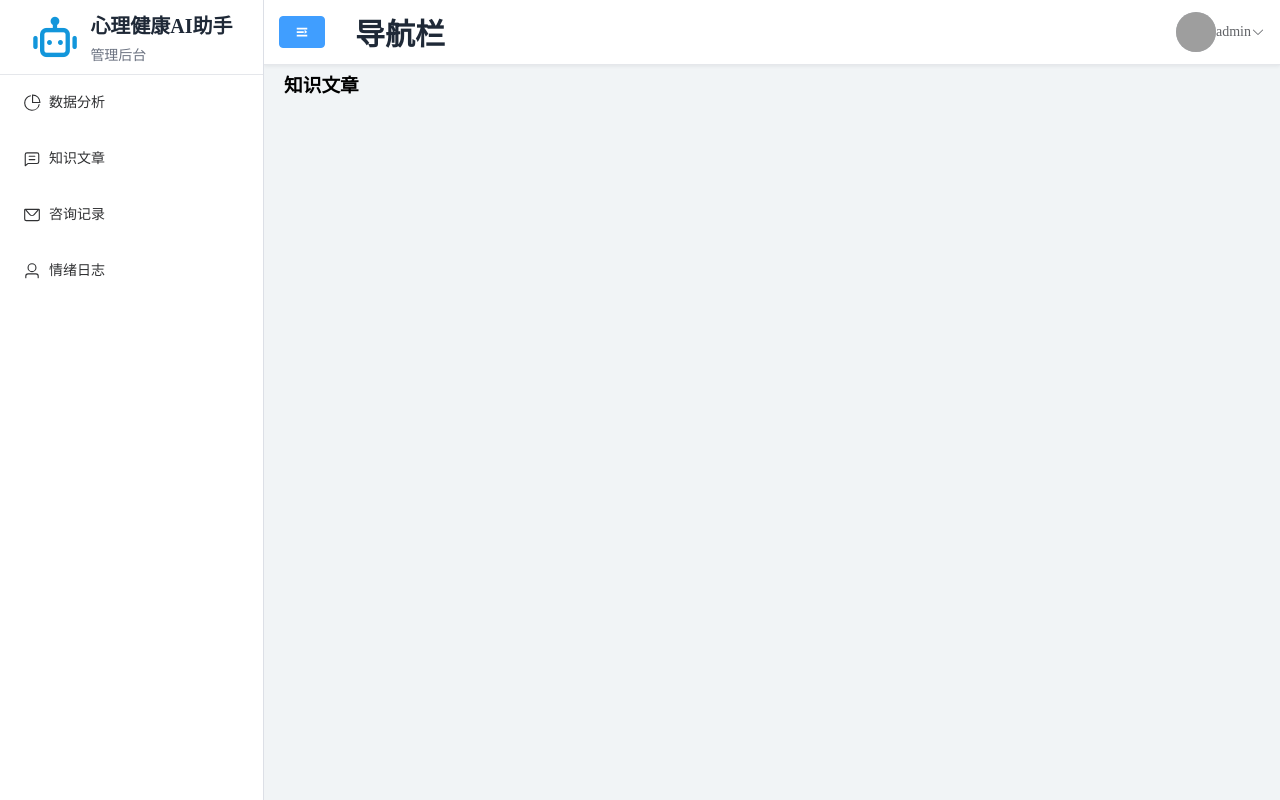
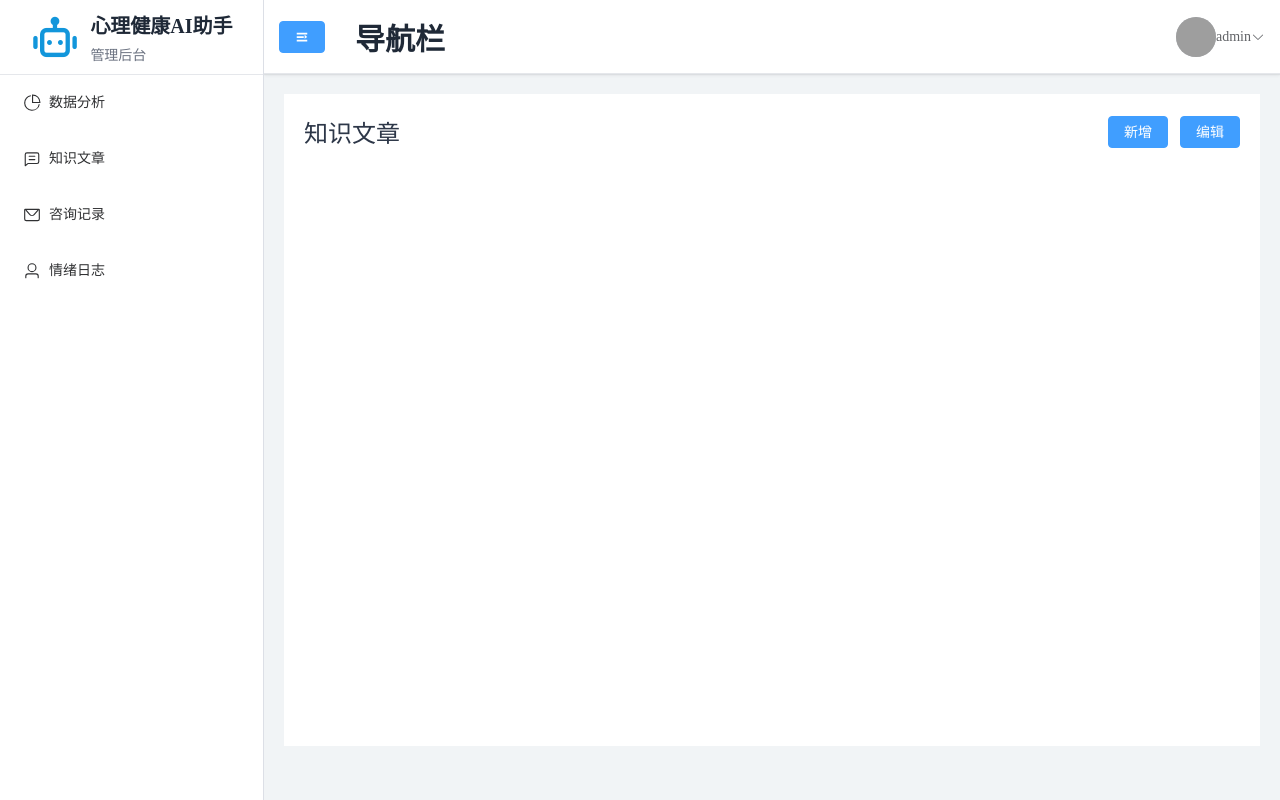
Before and after one commit to xingchen-1008/ai-xinli, a Vue app in the folder ai-xinli-vue/: page /back/knowledge in a window 1280 px wide. Built offline with nearby package versions, Linux system fonts and the light colour scheme; grey boxes are pictures that could not be loaded.

Commit message:
feat: 添加页面头部组件并优化后台布局样式
新增 PageHead 组件用于统一页面头部展示，包含标题和操作按钮插槽
调整后台布局的高度、边距和背景样式，优化整体视觉效果
在 Navbar 组件中添加命令日志打印并调整高度设置

```diff
--- a/ai-xinli-vue/src/components/BackendLayout.vue
+++ b/ai-xinli-vue/src/components/BackendLayout.vue
@@ -6,8 +6,8 @@
         <el-header>
           <Navbar />
         </el-header>
-        <el-main>
-          <router-view></router-view>
+        <el-main class="main-content">
+          <router-view class="content-container"></router-view>
         </el-main>
       </el-container>
     </el-container>
@@ -21,8 +21,16 @@ import Navbar from './Navbar.vue'
 <style lang="scss" scoped>
 .backend-layout {
   height: 100vh;
+  .el-header {
+    height: 74px !important;
+  }
   .main-container {
     height: 100%;
+    .content-container {
+      padding: 20px;
+      background-color: #fff;
+      min-height: calc(100% - 74px);
+    }
   }
 }
 </style>
--- a/ai-xinli-vue/src/components/Navbar.vue
+++ b/ai-xinli-vue/src/components/Navbar.vue
@@ -26,6 +26,7 @@
 import { ref } from 'vue'
 
 const handleCommand = (command) => {
+  console.log(command)
   if (command === 'logout') {
     // 处理退出登录逻辑
   }
@@ -33,7 +34,7 @@ const handleCommand = (command) => {
 </script>
 <style lang="scss" scoped>
 .navbar {
-  height: 64px;
+  height: 100%;
   display: flex;
   align-items: center;
   justify-content: space-between;
--- /dev/null
+++ b/ai-xinli-vue/src/components/PageHead.vue
@@ -0,0 +1,27 @@
+<template>
+  <div class="page-head">
+        <p class="page-title">{{ props.title }}</p>
+        <div class="action-btn">
+            <slot name="buttons"></slot>
+    </div>
+  </div>
+</template>
+<script setup>
+const props = defineProps({
+    title: {
+        type: String,
+        default: '页面标题'
+    }
+})
+</script>
+<style lang="scss" scoped>
+.page-head {
+    display: flex;
+    align-items: center;
+    justify-content: space-between;
+    .page-title {
+            font-size:24px;
+            color: #2d3748;
+    }
+}
+</style>
--- a/ai-xinli-vue/src/views/knowledge.vue
+++ b/ai-xinli-vue/src/views/knowledge.vue
@@ -1,5 +1,13 @@
 <template>
   <div>
-    <h1>知识文章</h1>
+      <PageHead title="知识文章">
+          <template #buttons>
+            <el-button type="primary">新增</el-button>
+            <el-button type="primary">编辑</el-button>
+          </template>
+      </PageHead>
   </div>
 </template>
+<script setup>
+import PageHead from '@/components/PageHead.vue'
+</script>
```
